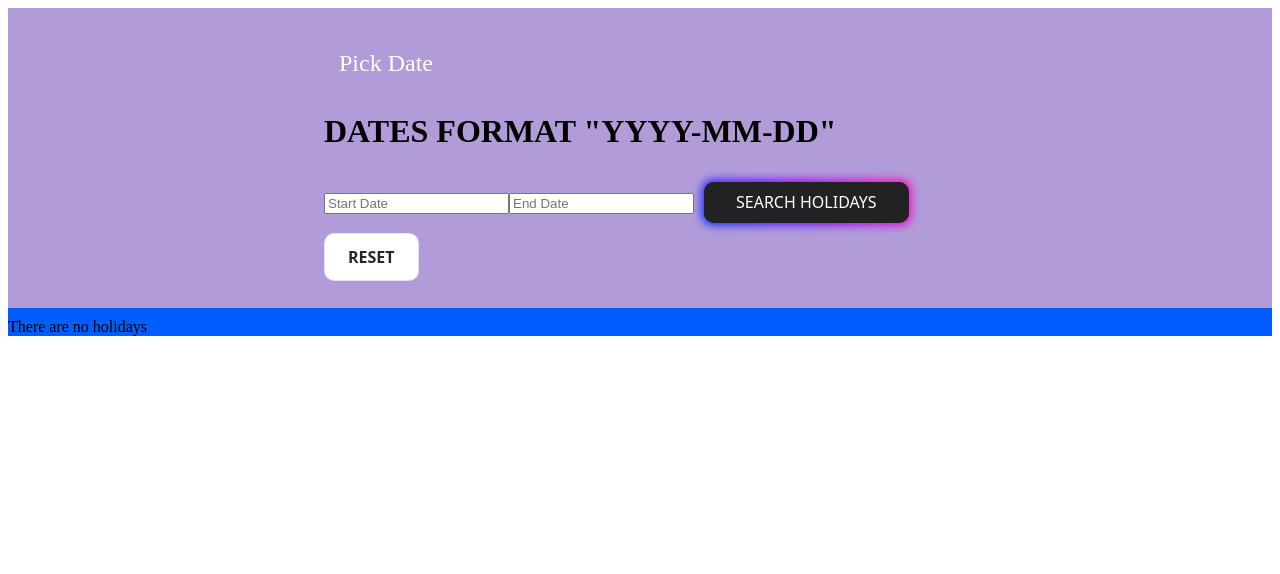
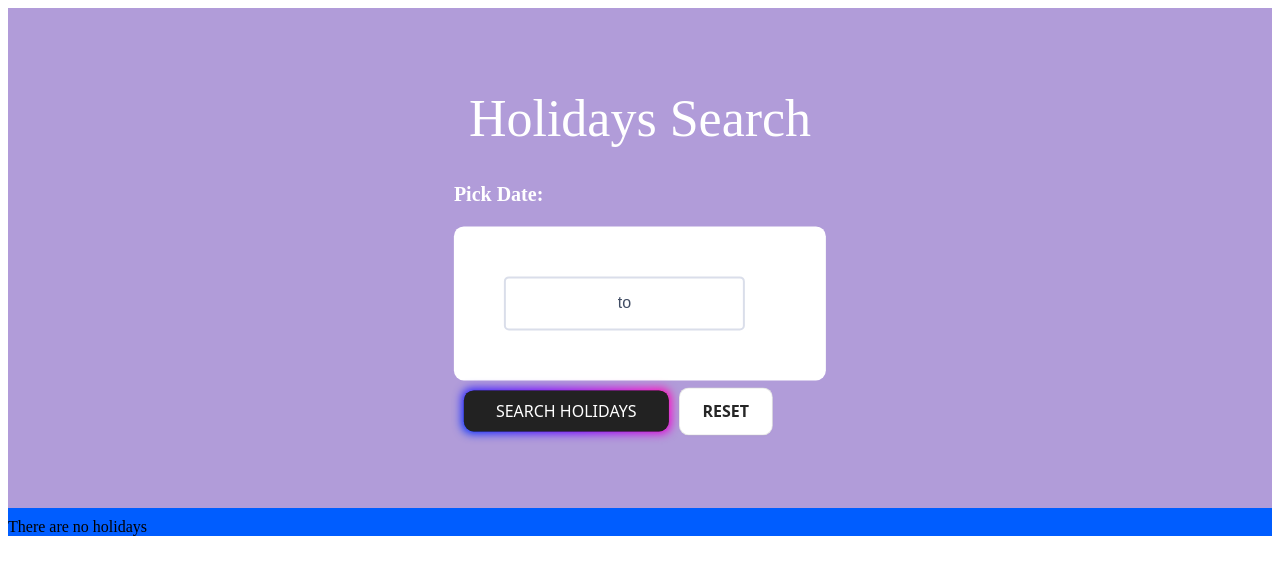
Before and after one commit to zemira-k/HOLIDAYS, a React (Create React App) app in the folder holiday-app/: page / in a window 1280 px wide. Shown: the top 574 px of the page. Built offline with nearby package versions, Linux system fonts and the light colour scheme.

Commit message:
Finished Task #2. #2: Use DatePicker and connect logic to current logic.

```diff
--- a/holiday-app/package.json
+++ b/holiday-app/package.json
@@ -8,7 +8,9 @@
     "@testing-library/user-event": "^13.5.0",
     "axios": "^1.2.2",
     "bootstrap": "^5.2.3",
+    "date-fns": "^2.29.3",
     "react": "^18.2.0",
+    "react-date-range": "^1.4.0",
     "react-dom": "^18.2.0",
     "react-scripts": "5.0.1",
     "reactstrap": "^9.1.5",
--- /dev/null
+++ b/holiday-app/src/Components/DateRangePicker.js
@@ -0,0 +1,91 @@
+import React, { useEffect, useRef, useState } from "react";
+import format from "date-fns/format";
+import { DateRange } from "react-date-range";
+import { addDays } from "date-fns";
+import DatePicker from "../Styles/DatePicker.scss";
+
+import "react-date-range/dist/styles.css"; // main style file
+import "react-date-range/dist/theme/default.css"; // theme css file
+
+export const DateRangePicker = ({
+  setStartDate,
+  setEndDate,
+  startDate,
+  endDate,
+}) => {
+  // Date state
+  const [range, setRange] = useState([
+    {
+      startDate: new Date(),
+      endDate: new Date(),
+      key: "selection",
+    },
+  ]);
+  // Open/close calendat state
+  const [open, setOpen] = useState(false);
+  // Get the target element to toggle
+  const refOne = useRef(null);
+
+  useEffect(() => {
+    document.addEventListener("keydown", hideOnEscape, true);
+    document.addEventListener("click", hideOnClickOutside, true);
+  }, []);
+
+  // Hide dropdown calendar on ESC key press
+  const hideOnEscape = (e) => {
+    console.log(e.key);
+    if (e.key == "Escape") {
+      setOpen(false);
+    }
+  };
+  // Hide dropdown calendar on outside click
+  const hideOnClickOutside = (event) => {
+    // console.log(refOne.current);
+    // console.log(event.target);
+    if (refOne.current && !refOne.current.contains(event.target)) {
+      setOpen(false);
+    }
+  };
+
+  // on date change, store date in state
+  const handleSelect = (event) => {
+    // console.log(event.selection.startDate);
+    console.log(event);
+    //setRange([event.selection]);
+
+    // console.log(`${format(range[0].startDate, "yyyy-MM-dd")}`);
+    // console.log(`${format(range[0].endDate, "yyyy-MM-dd")}`);
+
+    setStartDate(`${format(event[0].startDate, "yyyy-MM-dd")}`);
+    setEndDate(`${format(event[0].endDate, "yyyy-MM-dd")}`);
+  };
+
+  return (
+    <div className="p-5">
+      <div className="container">
+        <div className="box">
+          <input
+            value={`${startDate} to ${endDate}`}
+            readOnly
+            className="datepicker-here form-control"
+            onClick={() => setOpen((open) => !open)}
+          />
+          <div ref={refOne} className="calendar-popup">
+            {open && (
+              <DateRange
+                onChange={(item) => handleSelect([item.selection])}
+                editableDateInputs={true}
+                moveRangeOnFirstSelection={false}
+                ranges={range}
+                months={1}
+                direction="horizontal"
+                className="calendarElement"
+              />
+            )}
+          </div>
+        </div>
+      </div>
+    </div>
+  );
+};
+export default DateRangePicker;
--- a/holiday-app/src/Pages/MainPage.js
+++ b/holiday-app/src/Pages/MainPage.js
@@ -1,8 +1,9 @@
-import React, { useEffect, useState } from "react";
+import React, { useEffect, useRef, useState } from "react";
 import axios from "axios";
 import CardGrid from "../Components/CardGrid";
 import ImageUrl from "../HolidaysImages";
 import HolidayDate from "../Styles/HolidayDate.scss";
+import DateRangePicker from "../Components/DateRangePicker.js";
 
 export default function MainPage() {
   const [HolidaysInRange, setHolidaysInRange] = useState([]);
@@ -31,14 +32,14 @@ export default function MainPage() {
     }
   };
 
-  const StartDateChanged = (event) => {
-    setStartDate(event.target.value);
-  };
-  const EndDateChanged = (event) => {
-    setEndDate(event.target.value);
-  };
   const SearchHolidays = () => {
     // DIANA --> here I would validate that startDate is earlier then endDate
+    console.log(
+      "Main page 44, start date: ",
+      StartDate,
+      " end date: ",
+      EndDate
+    );
     GetHebrewDates(StartDate, EndDate);
   };
   const ResetData = () => {
@@ -50,9 +51,17 @@ export default function MainPage() {
     <div>
       <div className="HolidayDate">
         <div className="center">
-          <header>Pick Date</header>
-          <h1>DATES FORMAT "YYYY-MM-DD"</h1>
-          <input
+          <header>Holidays Search</header>
+          <h3>Pick Date:</h3>
+
+          <DateRangePicker
+            setStartDate={setStartDate}
+            setEndDate={setEndDate}
+            startDate={StartDate}
+            endDate={EndDate}
+          />
+
+          {/* <input
             type="text"
             placeholder="Start Date"
             onChange={StartDateChanged}
@@ -61,7 +70,8 @@ export default function MainPage() {
             type="text"
             placeholder="End Date"
             onChange={EndDateChanged}
-          ></input>
+          ></input> */}
+
           <button className="button-85" role="button" onClick={SearchHolidays}>
             SEARCH HOLIDAYS
           </button>
--- /dev/null
+++ b/holiday-app/src/Styles/DatePicker.scss
@@ -0,0 +1,81 @@
+@import "../Variables/variables";
+
+.container {
+  max-width: 600px;
+}
+.box {
+  padding: 50px;
+  background: #ffffff;
+  -webkit-border-radius: 10px;
+  -moz-border-radius: 10px;
+  border-radius: 10px;
+}
+.box h3 {
+  text-align: center;
+  padding: 0 0 30px 0;
+}
+.box .form-control {
+  max-width: 300px;
+  margin: 0 auto;
+}
+.datepicker {
+  font-family: "Exo 2", sans-serif;
+}
+.datepicker--cell.-range-to- {
+  background: rgba(248, 206, 236, 0.4);
+  border-color: rgba(248, 206, 236, 1);
+}
+.datepicker--cell.-current- {
+}
+.datepicker--cell.-selected-,
+.datepicker--cell.-selected-.-focus- {
+  background-color: #f8ceec;
+  color: #000000;
+}
+.datepicker--cell.-in-range- {
+  background: rgba(248, 206, 236, 0.2);
+}
+.datepicker--cell-day {
+  font-weight: 500;
+  color: #000000;
+}
+
+.form-control {
+  height: 50px;
+  font-size: 16px;
+  color: #414d64;
+  background: #ffffff;
+  padding: 0 15px;
+  border: 2px solid #dadeea;
+  -webkit-border-radius: 5px;
+  -moz-border-radius: 5px;
+  border-radius: 5px;
+  -webkit-transition: all 0.3s ease-in-out;
+  -moz-transition: all 0.3s ease-in-out;
+  -o-transition: all 0.3s ease-in-out;
+  transition: all 0.3s ease-in-out;
+  text-align: center;
+}
+textarea.form-control {
+  height: 120px;
+  padding-top: 15px;
+}
+.form-control-plaintext {
+  font-size: 18px;
+  color: #434343;
+}
+button.form-control {
+  text-overflow: ellipsis;
+  overflow: hidden;
+}
+.form-control:focus {
+  border-color: #37b448;
+  -webkit-box-shadow: 0px 2px 6px rgba(55, 180, 72, 0.15);
+  -moz-box-shadow: 0px 2px 6px rgba(55, 180, 72, 0.15);
+  box-shadow: 0px 2px 6px rgba(55, 180, 72, 0.15);
+}
+.calendar-popup {
+  position: fixed;
+  z-index: 100;
+  background-color: white;
+}
--- a/holiday-app/src/Styles/HolidayDate.scss
+++ b/holiday-app/src/Styles/HolidayDate.scss
@@ -1,18 +1,23 @@
 @import "../Variables/variables";
 
-.bg{
+// .page {
+//   position: absolute;
+//   width: 100%;
+// }
+.bg {
   padding-top: 10px;
-
+  position: relative;
+  // z-index: 999;
   background-color: color(primary);
   width: 100%;
-  position: relative;
 }
 
-.HolidayDate{
-  min-height: 300px;
+.HolidayDate {
   position: relative;
-  background: #b19cd9;
-}
+  z-index: 999;
+  min-height: 500px;
+  background-color: #b19cd9;
+  width: 100%;
 
   .center {
     margin: 0;
@@ -21,21 +26,22 @@
     left: 50%;
     -ms-transform: translate(-50%, -50%);
     transform: translate(-50%, -50%);
-}
 
     header {
       color: #fff;
       text-decoration: none;
       padding: $padding;
       display: block;
-  font-size: 24px;
-
+      font-size: 52px;
     }
-
+    h3 {
+      color: #fff;
+      font-size: 20px;
+    }
     /* CSS */
     .button-6 {
       align-items: center;
-  background-color: #FFFFFF;
+      background-color: #ffffff;
       border: 1px solid rgba(0, 0, 0, 0.1);
       border-radius: 10px;
       box-shadow: rgba(0, 0, 0, 0.02) 0 1px 3px 0;
@@ -43,13 +49,14 @@ header {
       color: rgba(0, 0, 0, 0.85);
       cursor: pointer;
       display: inline-flex;
-  font-family: system-ui,-apple-system,system-ui,"Helvetica Neue",Helvetica,Arial,sans-serif;
+      font-family: system-ui, -apple-system, system-ui, "Helvetica Neue",
+        Helvetica, Arial, sans-serif;
       font-size: 16px;
       font-weight: 600;
       justify-content: center;
       line-height: 1.25;
       min-height: 3rem;
-  padding: calc(.875rem - 1px) calc(1.5rem - 1px);
+      padding: calc(0.875rem - 1px) calc(1.5rem - 1px);
       position: relative;
       text-decoration: none;
       transition: all 250ms;
@@ -59,9 +66,7 @@ header {
       vertical-align: baseline;
       width: auto;
       justify-content: space-between;
-
     }
-
     .button-6:hover,
     .button-6:focus {
       border-color: rgba(0, 0, 0, 0.15);
@@ -74,18 +79,14 @@ header {
     }
 
     .button-6:active {
-  background-color: #F0F0F1;
+      background-color: #f0f0f1;
       border-color: rgba(0, 0, 0, 0.15);
       box-shadow: rgba(0, 0, 0, 0.06) 0 2px 4px;
       color: rgba(0, 0, 0, 0.65);
       transform: translateY(0);
     }
 
-
-
-
     .button-85 {
-
       padding: 0.6em 2em;
       border: none;
       outline: none;
@@ -98,10 +99,10 @@ header {
       user-select: none;
       -webkit-user-select: none;
       touch-action: manipulation;
-  font-family: system-ui,-apple-system,system-ui,"Helvetica Neue",Helvetica,Arial,sans-serif;
+      font-family: system-ui, -apple-system, system-ui, "Helvetica Neue",
+        Helvetica, Arial, sans-serif;
       font-size: 16px;
       margin: 10px;
-
     }
 
     .button-85:before {
@@ -155,7 +156,8 @@ header {
       top: 0;
       border-radius: 10px;
     }
-
+  }
+}
 
 .button {
   width: 100px;
```
Also changed, not shown: 1 other file (tests, documents, lock files or other folders). Lines whose indentation alone changed are shown as unchanged.
